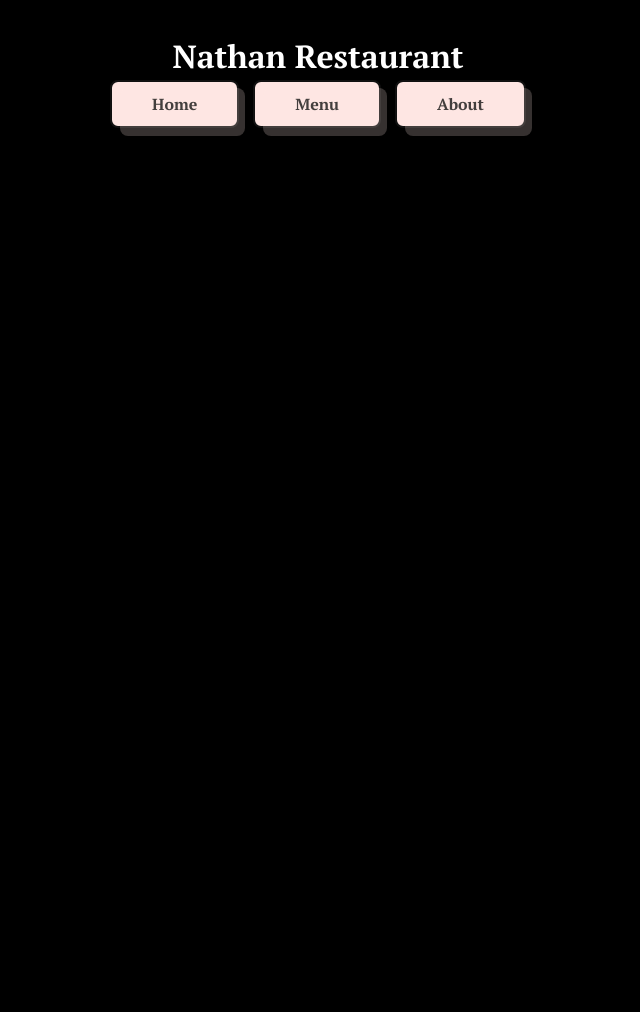
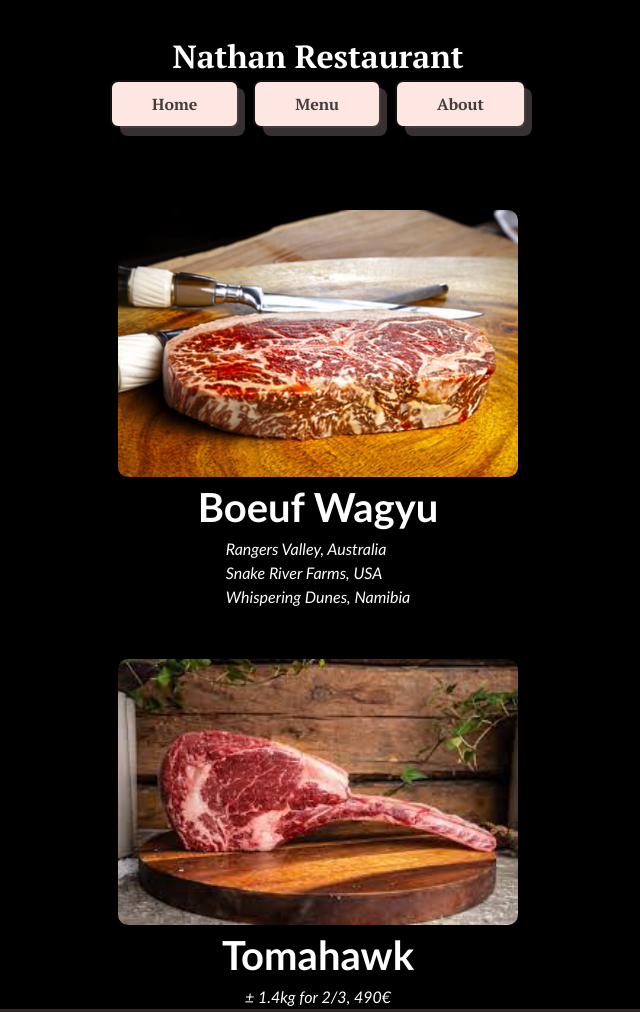
Before and after one commit to SuperThinou/restaurant-page, a website built with webpack: page src/template.html in a window 1280 px wide. Shown: the top 1012 px of the page, without its empty margins (322-962 px from the left). Built offline with nearby package versions, Linux system fonts and the light colour scheme; files whose address does not match are found by name.

Commit message:
Added and styled HTML structure for Menu page

```diff
--- a/src/index.js
+++ b/src/index.js
@@ -3,12 +3,7 @@ import { generateMenuContent } from "./menu";
 import { generateAboutContent } from "./about";
 
 const buttons = document.querySelectorAll("button");
-const contentDiv = document.getElementById("content");
-const pages = {
-  home: generateIndexContent,
-  menu: generateMenuContent,
-  about: generateAboutContent,
-};
+export const contentDiv = document.getElementById("content");
 
 const generateIndexContent = function () {
   // Hero
@@ -38,8 +33,13 @@ const clearContent = function () {
   contentDiv.innerHTML = "";
 };
 
-generateIndexContent();
+// generateIndexContent();
 
+const pages = {
+  home: generateIndexContent,
+  menu: generateMenuContent,
+  about: generateAboutContent,
+};
 buttons.forEach((button) => {
   button.addEventListener("click", (e) => {
     const page = e.currentTarget.dataset.page;
--- a/src/menu.js
+++ b/src/menu.js
@@ -1,3 +1,33 @@
+import { contentDiv } from ".";
+
 export const generateMenuContent = function () {
+  const merde = document.createElement("h2");
+  merde.textContent = "PISSSSSSE";
+  contentDiv.append(merde);
+};
 
-};
+// 3D Effect
+const cards = document.querySelectorAll(".card");
+
+cards.forEach((card) => {
+  const menuEl = card.querySelector(".menu-el");
+
+  card.addEventListener("mousemove", (e) => {
+    const rect = card.getBoundingClientRect();
+
+    const x = e.clientX - rect.left;
+    const y = e.clientY - rect.top;
+
+    const centerX = rect.width / 2;
+    const centerY = rect.height / 2;
+
+    const rotateX = -(y - centerY) / 15;
+    const rotateY = (x - centerX) / 15;
+
+    menuEl.style.transform = `rotateX(${rotateX}deg) rotateY(${rotateY}deg)`;
+  });
+
+  card.addEventListener("mouseleave", () => {
+    menuEl.style.transform = "rotateX(0deg) rotateY(0deg)";
+  });
+});
--- a/src/style.css
+++ b/src/style.css
@@ -184,16 +184,23 @@ nav {
 
 .hero {
   height: 80vh;
+  width: 100%;
   background: url('img/restaurant.jpg');
   background-size: cover;
   background-position: center;
   background-attachment: fixed;
 }
 
+#content {
+  display: flex;
+  flex-direction: column;
+  justify-content: center;
+  align-items: center;
+}
+
 .presentation {
   height: 100vh;
   display: flex;
-  justify-content: center;
   align-items: center;
 }
 
@@ -206,6 +213,7 @@ nav {
 
 .testimony {
   height: 100vh;
+  width: 100%;
   font-family: PT-Serif;
   background: url('img/restaurant.jpg');
   background-size: cover;
@@ -216,7 +224,6 @@ nav {
   flex-direction: column;
   justify-content: center;
   align-items: center;
-
 }
 
 blockquote {
@@ -228,6 +235,32 @@ blockquote {
 cite {
   font-size: 2rem;
 }
+
+/* MENU PAGE */
+
+.card {
+  padding-top: 50px;
+  width: 400px;
+  perspective: 1000px;
+}
+
+.card .menu-el {
+  width: 100%;
+  display: block;
+  will-change: transform;
+  transition: transform 0.15s ease-out;
+  transform-style: preserve-3d;
+  border-radius: 10px;
+}
+
+.menu-title {
+  font-size: 2.5rem;
+}
+
+.menu-text {
+  font-style: italic;
+}
+
 
 /* Footer */
 
--- a/src/template.html
+++ b/src/template.html
@@ -11,13 +11,28 @@
     <header>
         <h1>Nathan Restaurant</h1>
         <nav>
-            <button  class="nav-btn" data-page="home">Home</button>
+            <button class="nav-btn" data-page="home">Home</button>
             <button class="nav-btn" data-page="menu">Menu</button>
             <button class="nav-btn" data-page="about">About</button>
         </nav>
     </header>
     <div id="content">
+        <div class="card">
+            <img class="menu-el" src="img/boeuf-wagyu.jpg" alt="">
+        </div>
+        <h2 class="menu-title">Boeuf Wagyu</h2>
+        <p class="menu-text">Rangers Valley, Australia <br>
+            Snake River Farms, USA <br>
+            Whispering Dunes, Namibia</p>
+
+        <div class="card">
+            <img class="menu-el" src="img/tomahawk.jpg" alt="">
+        </div>
+        <h2 class="menu-title">Tomahawk</h2>
+        <p class="menu-text">± 1.4kg for 2/3, 490€</p>
     </div>
+    </div>
+
     <footer>
         <p>NBX 2025 ©</p>
         <a href="https://github.com/SuperThinou" target="_blank"><img src="img/github-mark-white.svg" alt="Github logo"
```
Also changed, not shown: src/img/boeuf-wagyu.jpg (added), src/img/tomahawk.jpg (added).
